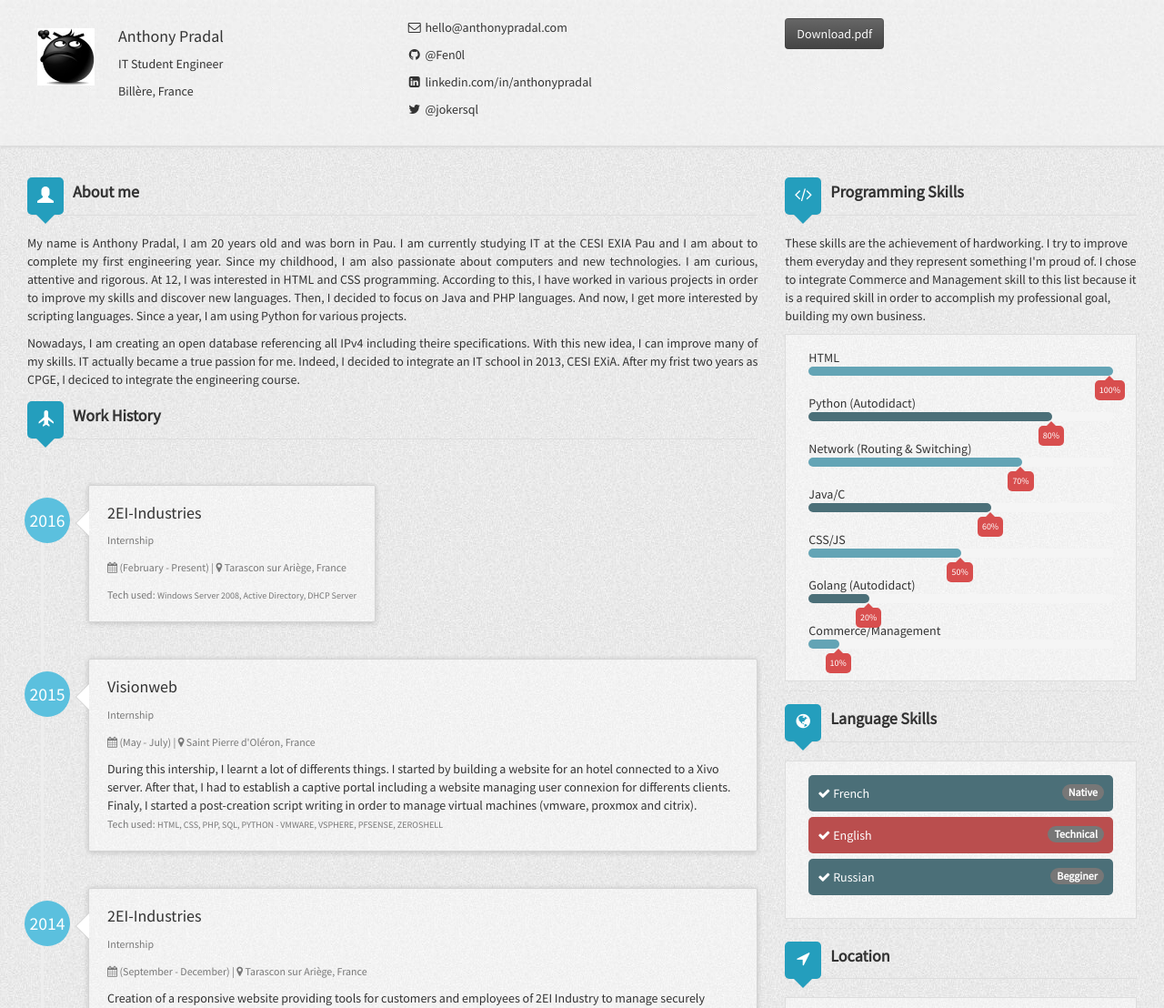
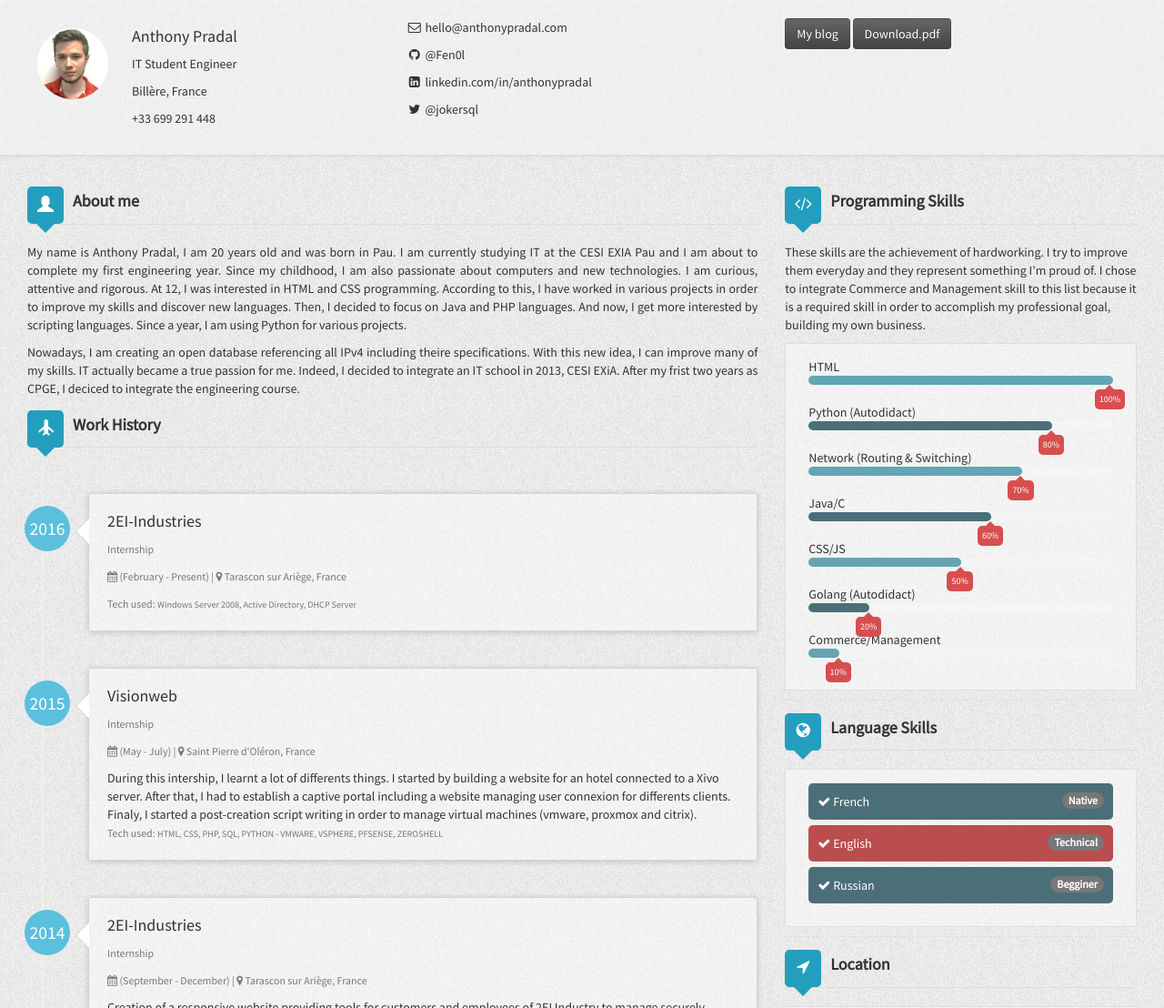
Before and after one commit to Fen0l/fen0l.github.io, a Jekyll site: the page built from index.html, in a window 1280 px wide, cut to the strip 0-1108 px from the top of the page. Shown: the whole strip at 91% size. Built offline with Jekyll 4.4.1, drawn with Linux system fonts in a browser that asks for light colours.

Commit message:
Modify some stuffs. Picture, number, css

```diff
--- a/_config.yml
+++ b/_config.yml
@@ -28,7 +28,7 @@ ref:
 #Footer google map settings
 googlemap:
   city: Billere
-  apikey: a
+  apikey: AIzaSyCVvuncorGe5oUSGmn-e0nIBsbAjIihVqA
 
 # Build settings
 markdown: kramdown
@@ -42,10 +42,12 @@ author:
   address: Billère, France
   email: hello@anthonypradal.com
   link: http://anthonypradal.com
+  number: +33 699 291 448
   github: Fen0l
   linkedin: anthonypradal
   twitter: jokersql
   gavatar: /resumecard/assets/img/avatar.JPG
+  ghblog: fen0l.github.io/blog
   aboutme:
     - about1:
       content: My name is Anthony Pradal, I am 20 years old and was born in Pau. I am currently studying IT at the CESI EXIA Pau and I am about to complete my first engineering year. Since my childhood, I am also passionate about computers and new technologies. I am curious, attentive and rigorous. At 12, I was interested in HTML and CSS programming. According to this, I have worked in various projects in order to improve my skills and discover new languages. Then, I decided to focus on Java and PHP languages. And now, I get more interested by scripting languages. Since a year, I am using Python for various projects.
--- a/_includes/header.html
+++ b/_includes/header.html
@@ -2,10 +2,15 @@
     <div class="container-fluid">
         <div class="row-fluid">
             <div class="col-sm-4">
-                <img src="/assets/img/avatar.JPG" title="Avatar" alt="My Avatar">
+                <img src="/assets/img/avatar.png" title="Avatar" alt="Anthony Pradal">
                 <h4>{{ site.author.name }}</h4>
                 <p>{{ site.author.title }}</p>
                 <p class="muted">{{ site.author.address }}</p>
+
+                {% if site.author.number %}
+                    <p>{{ site.author.number }}</p>
+                {% endif %}
+
                 <div class="clearfix"></div>
             </div>
             <div class="col-sm-4 visible-md-block visible-lg-block visible-sm-block">
@@ -15,6 +20,7 @@
                 <p><i class="fa fa-twitter fa-fw"></i> <a href="https://twitter.com/{{ site.author.twitter }}" target="_blank">  @{{ site.author.twitter }} </a></p>
             </div>
             <div class="col-sm-4 visible-md-block visible-lg-block">
+                <a href="https://{{ site.author.ghblog }}" class="btn btn-dark"><i class="icon-file icon-white"></i> My blog </a>
                 <a href="#" class="btn btn-dark"><i class="icon-file icon-white"></i> Download.pdf </a>
             </div>
         </div>
--- a/assets/css/icard_resume.css
+++ b/assets/css/icard_resume.css
@@ -63,7 +63,7 @@ hr {
 
 .header img {
     float: left;
-    height: 85px;
+    height: 100px;
     margin-right: 15px;
     padding: 11px;
 }
@@ -169,6 +169,7 @@ hr {
 
 .timeline > li > .timeline-panel {
     float: left;
+    width: 100%;
     border: 1px solid #d4d4d4;
     border-radius: 2px;
     padding: 20px;
```
Also changed, not shown: _layouts/post.html (deleted, +0 -15 lines), assets/img/avatar.JPG (deleted), assets/img/avatar.png (added).
